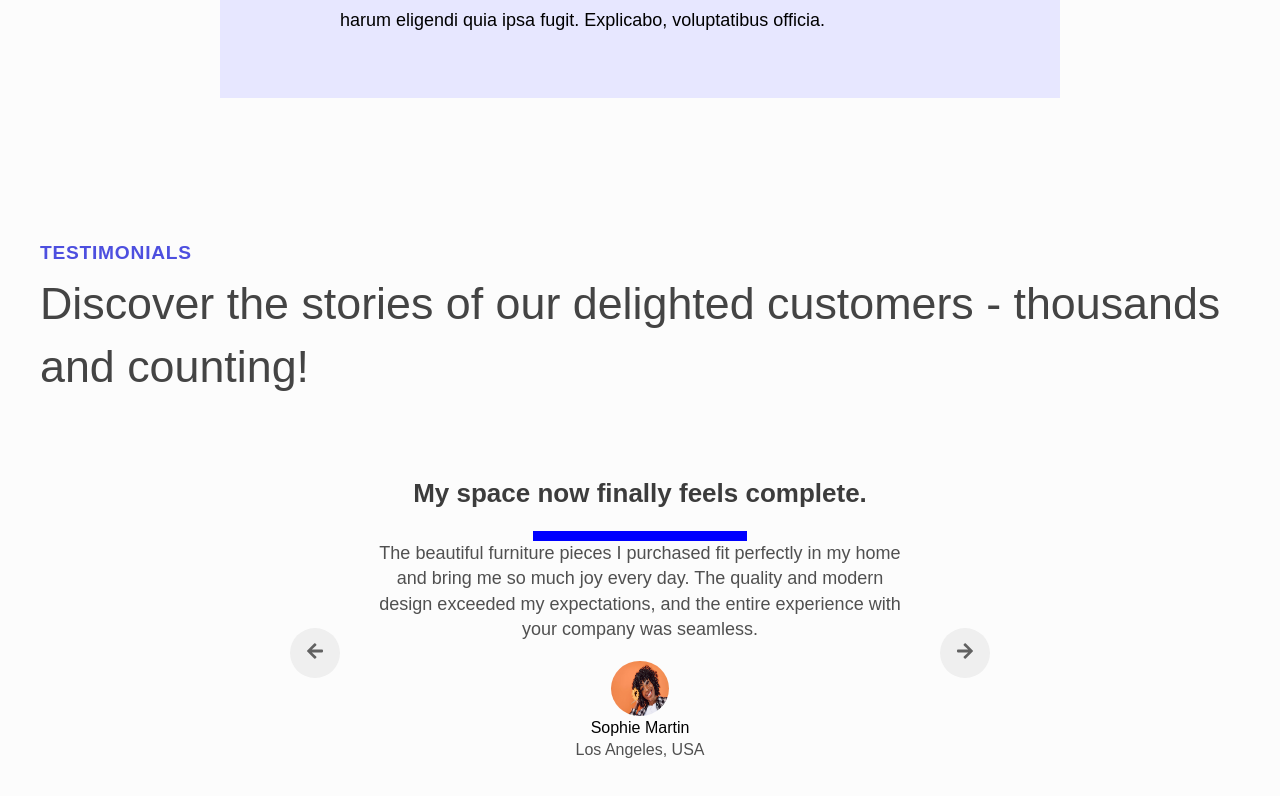
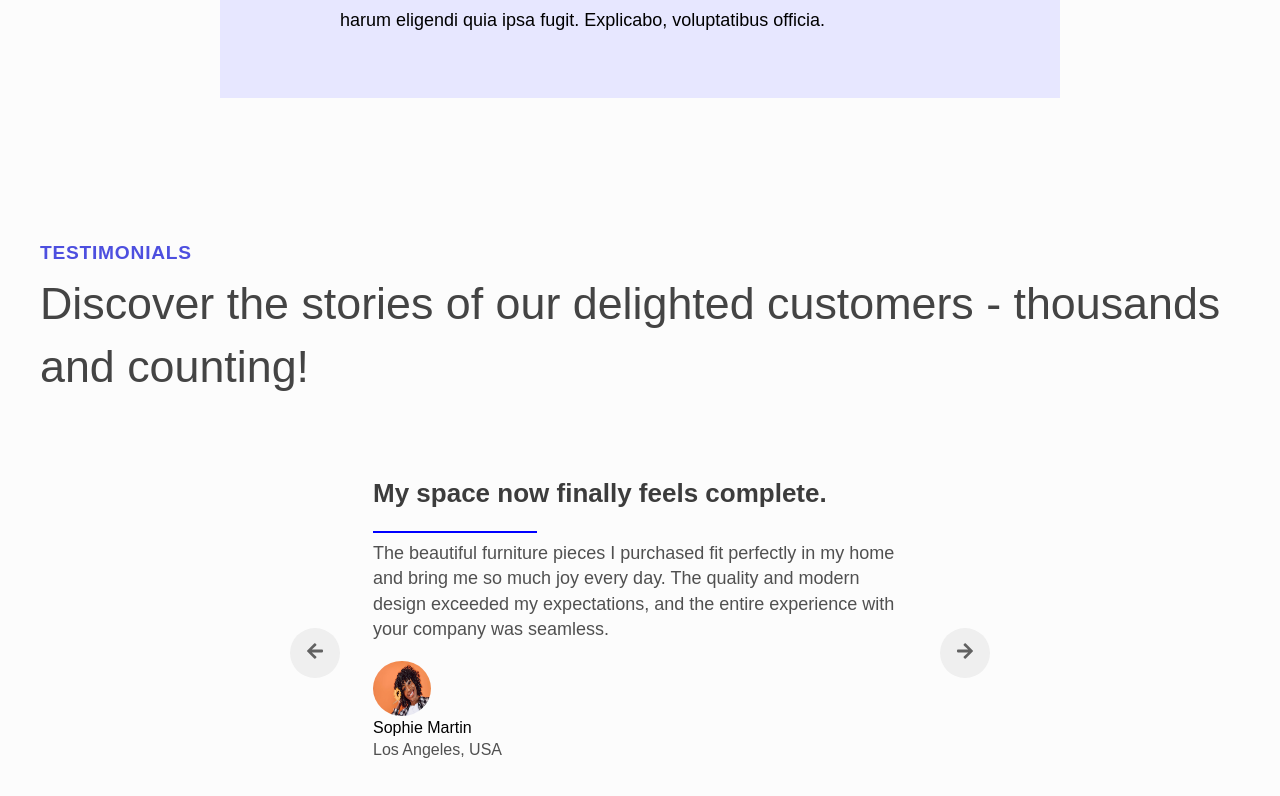
Before and after one commit to sasanedicbn/Home-Heaven-e-commerce, a React (Vite) app: page / in a window 1280 px wide. Shown: the part 3365-4161 px from the top of the page. Built offline with nearby package versions, Linux system fonts and the light colour scheme.

Commit message:
Finish underline

```diff
--- a/src/index.css
+++ b/src/index.css
@@ -650,16 +650,18 @@ padding-bottom: 5rem;
   transition: transform 0.5s ease;
   display: flex;
   flex-direction: column;
-  align-items: center;
-  text-align: center;
+  align-items: flex-start;
+  text-align: left;
+
   position: absolute;
 }
 .underline {
-  height: 10px;
+  height: 2px;
   width: 0%;
-  background-color: red;
-  color: red;
-  /* transition: width 5s linear;  */
+  background-color: blue;
+  transition: width 1s linear;
+  margin-bottom: .5rem;
+}
 }
 
 
--- a/src/pages/Testimonials.tsx
+++ b/src/pages/Testimonials.tsx
@@ -1,4 +1,4 @@
-import { useState, useEffect, useRef } from "react";
+import { useState, useEffect, useRef, useCallback } from "react";
 import HomeSectionWrapper from "./HomeSectionWrapper";
 import { testimonialData } from "./constants/constants";
 import { FaArrowLeft, FaArrowRight } from "react-icons/fa";
@@ -8,20 +8,20 @@ const Testimonials = () => {
     const [underlineWidth, setUnderlineWidth] = useState(0);
     const underlineRef = useRef();
 
-    const nextSlide = () => {
+    const nextSlide = useCallback(() => {
         setActiveIndex(prev => (prev === testimonialData.length - 1 ? 0 : prev + 1));
         setUnderlineWidth(0);
-    };
+    }, [testimonialData.length]);
 
-    const previousSlide = () => {
+    const previousSlide = useCallback(() => {
         setActiveIndex(prev => (prev === 0 ? testimonialData.length - 1 : prev - 1));
         setUnderlineWidth(0);
-    };
+    }, [testimonialData.length]);
 
     useEffect(() => {
         const interval = setInterval(() => nextSlide(), 5000);
         return () => clearInterval(interval);
-    }, []);
+    }, [nextSlide]);
 
     useEffect(() => {
         if (underlineRef.current) {
```
